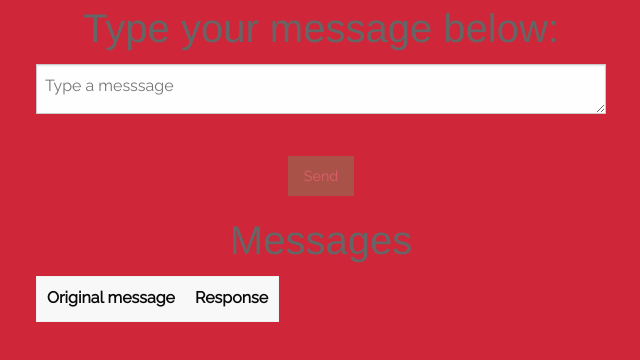
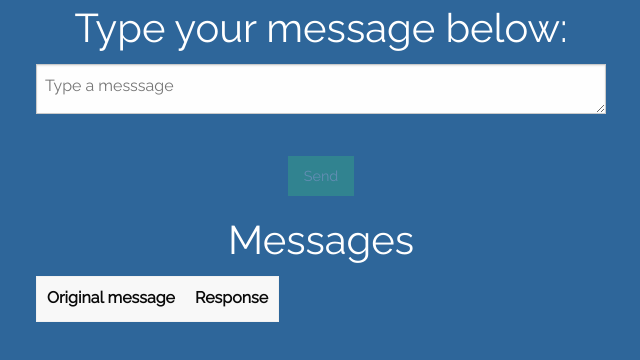
Before and after one commit to nelsonkimaiga/AngularMessenger, a website: page client/index.html in a window 1280 px wide. Shown: the whole page, without its empty margins (319-959 px from the left). Drawn offline with Linux system fonts and the light colour scheme.

Commit message:
Tweak on header fonts

```diff
--- a/client/styles/style.css
+++ b/client/styles/style.css
@@ -1,8 +1,8 @@
 html,
 body {
     font-family: 'Raleway', serif;
-    background: #d02639;
-    color: #666;
+    background: rgb(46, 102, 154);
+    color: #fff;
     text-align: center;
     font-weight: 300;
     font-size: 16px;
@@ -17,3 +17,7 @@ body {
   margin-right: auto;
   margin-left: auto;
 }
+
+h2{
+  font-family: 'Raleway', serif;
+}
--- a/nbproject/private/private.xml
+++ b/nbproject/private/private.xml
@@ -3,10 +3,10 @@
     <editor-bookmarks xmlns="http://www.netbeans.org/ns/editor-bookmarks/2" lastBookmarkId="0"/>
     <open-files xmlns="http://www.netbeans.org/ns/projectui-open-files/2">
         <group>
+            <file>file:/home/kimaiga/Documents/GitHub/MessagesAngular/client/src.js</file>
+            <file>file:/home/kimaiga/Documents/GitHub/MessagesAngular/client/styles/style.css</file>
+            <file>file:/home/kimaiga/Documents/GitHub/MessagesAngular/client/index.html</file>
             <file>file:/home/kimaiga/Documents/GitHub/MessagesAngular/server/server.js</file>
-            <file>file:/home/kimaiga/Documents/GitHub/MessagesAngular/client/src.js</file>
-            <file>file:/home/kimaiga/Documents/GitHub/MessagesAngular/package.json</file>
-            <file>file:/home/kimaiga/Documents/GitHub/MessagesAngular/client/index.html</file>
         </group>
     </open-files>
 </project-private>
```
Also changed, not shown: 1 other file.
